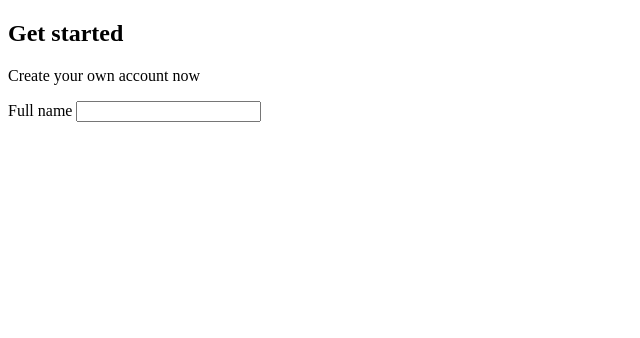
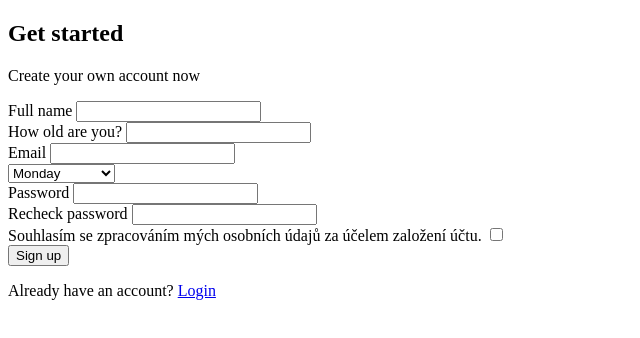
Before and after one commit to swa666rrass/loginform, a plain HTML site: page index.html in a window 1280 px wide. Shown: the whole page, without its empty margins (0-640 px from the left). Drawn offline with Linux system fonts and the light colour scheme.

Commit message:
html structure

```diff
--- a/index.html
+++ b/index.html
@@ -11,9 +11,50 @@
 <body>
 <h2>Get started</h2>
 <p>Create your own account now</p>
-<label for="fullname">Full name</label>
-<input type="text" id="fullname">
-
-
+<form method="post">
+    <label for="fullname">Full name</label>
+    <input type="text" name="fullname" id="fullname"
+           required
+           maxlength="50">
+    <br>
+    <label for="age">How old are you?</label>
+    <input type="number" name="age" id="age"
+           required
+           minlength="18"
+           maxlength="120">
+    <br>
+    <label for="email">Email</label>
+    <input type="email" name="email" id="email" required>
+    <br>
+    <select name="Favourite day in a week.">
+        <optgroup label="Work days">
+            <option value="Monday">Monday</option>
+            <option value="Tuesday">Tuesday</option>
+            <option value="Wednesday">Wednesday</option>
+            <option value="Thursday">Thursday</option>
+            <option value="Friday">Friday</option>
+        </optgroup>
+        <optgroup label="Weekends">
+            <option value="Saturday">Saturday</option>
+            <option value="Sunday">Sunday</option>
+        </optgroup>
+    </select>
+    <br>
+    <label for="password">Password</label>
+    <input type="password" name="password" id="password"
+           required
+           minlength="8">
+    <br>
+    <label for="repassword">Recheck password</label>
+    <input type="password" name="repassword" id="repassword"
+           required
+           minlength="8">
+    <br>
+    <label for="rights">Souhlasím se zpracováním mých osobních údajů za účelem založení účtu.</label>
+    <input type="checkbox" name="rights" id=rights required>
+    <br>
+    <input type="submit" value="Sign up">
+</form>
+<p>Already have an account? <a href="#">Login</a></p>
 </body>
 </html>
```
